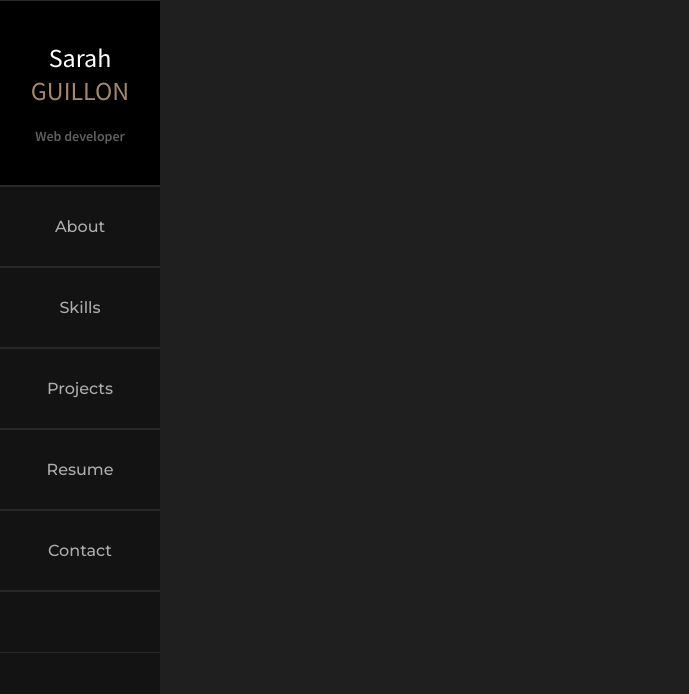
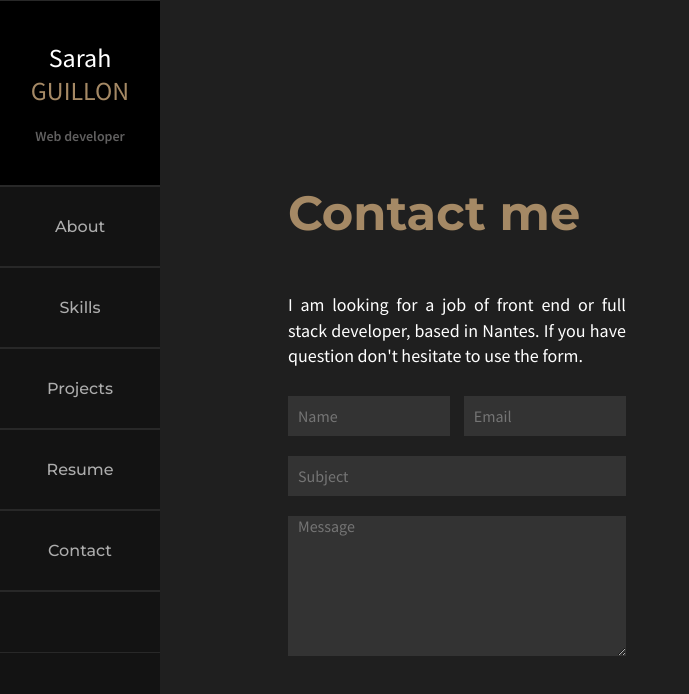
Before and after one commit to SarahGuillon/react_portfolio, a React (Create React App) app: page /contact in a window 1280 px wide. Shown: the top 694 px of the page, without its empty margins (0-689 px from the left). Built offline with nearby package versions, Linux system fonts and the light colour scheme.

Commit message:
form contact

```diff
--- a/src/About.js
+++ b/src/About.js
@@ -1,18 +1,22 @@
+import { Link } from 'react-router-dom';
+
 const About = () => {
   return (
     <div className="card">
       <div className="title">
         <h1> About me</h1>
-        <p>Open to work :)</p>
+        <p> { `Open to work :) `}</p>
       </div>
       <text>
-        I am Sarah Guillon, 30 years old, <strong>located in Nantes.</strong> <br></br><br></br>
-        I am graduated from <strong>Neoma Business School</strong> and worked 5 years in Financial Controlling. <br></br><br></br>
+        I am Sarah Guillon, 30 years old, located in Nantes. <br></br>
+        I am graduated from Neoma Business School and worked 5 years in Financial Controlling. <br></br><br></br>
         In 2022, I started a new challenge, I decided to learn coding and loved it ! <br></br>
-        I participated to the <strong>intensive 9-week bootcamp organized by Le Wagon Nantes.</strong><br></br> I am currently <span><strong>looking for a job of front end or full stack developer.</strong></span><br></br><br></br>
-        <strong>Learning continuously</strong>,  <strong>developing my creativity</strong> and <strong>working within a team </strong>is a great source of motivation for me.<br></br><br></br>
+        I participated to the intensive 9-week bootcamp organized by <a href="https://www.lewagon.com/fr/nantes" target="_blank">Le Wagon Nantes</a>.<br></br>
+        <span>I am currently looking for a job of front end or full stack developer.</span><br></br><br></br>
+        Learning continuously,  developing my creativity and working within a team is a great source of motivation for me.
         I am a curious person, social and well-organized. Thanks to my previous experiences, I developed my capacity for rigor, analysis and my autonomy.<br></br><br></br>
-        When I'm not coding, I enjoy doing sports, going out with my friends, travelling, hiking, as well as manual and creative activities : sewing, dried flowers, macramé...
+        When I'm not learning code, I enjoy doing sports, going out with my friends, travelling, hiking, as well as manual and creative activities : sewing, dried flowers, macramé...<br></br><br></br>
+        <span>Interested in my profile ? <Link to="/contact">Contact me</Link></span>
       </text>
     </div>
   );
--- a/src/App.js
+++ b/src/App.js
@@ -1,5 +1,6 @@
 import Home from './Home';
 import About from './About';
+import Contact from './Contact';
 import Navbar from './Navbar';
 import { BrowserRouter as Router, Route, Routes} from 'react-router-dom';
 
@@ -12,6 +13,7 @@ function App() {
         <Routes>
           <Route path="/" exact element={<Home />} />
           <Route path="/about" element={<About />} />
+          <Route path="/contact" element={<Contact />} />
         </Routes>
       </div>
     </div>
--- /dev/null
+++ b/src/Contact.js
@@ -0,0 +1,42 @@
+
+const Contact = () => {
+  return (
+    <div className="card">
+      <div className="title">
+        <h1> Contact me</h1>
+      </div>
+      <div className="contact-form">
+        <p className="contact-subtitle">I am looking for a job of front end or full stack developer, based in Nantes. If you have question don't hesitate to use the form.</p>
+        <form>
+          <div className="name-email">
+            <input
+              type="text"
+              required
+              placeholder="Name"
+            />
+            <input
+              type="text"
+              required
+              placeholder="Email"
+            />
+          </div>
+          <div className="email-content">
+            <input
+              type="text"
+              required
+              placeholder="Subject"
+            />
+            <textarea
+              type="text"
+              required
+              placeholder="Message"
+            />
+          </div>
+          {/* <button> Send message </button> */}
+        </form>
+      </div>
+    </div>
+  );
+}
+
+export default Contact;
--- a/src/Home.js
+++ b/src/Home.js
@@ -7,7 +7,7 @@ const Home = () => {
       <div className="left-box">
         <p className="presentation"> <span>Hello, </span>I'm Sarah,<br></br> web developer</p>
         <p className="detail"> Front End / Full Stack Developer </p>
-        <div className="contact"><Link to=""> Contact me</Link></div>
+        <div className="contact"><Link to="/contact"> Contact me</Link></div>
       </div>
       <div className="right-box">
         {/* <img src={' '} alt="profile picture"/> */}
--- a/src/Navbar.js
+++ b/src/Navbar.js
@@ -26,7 +26,7 @@ const Navbar = () => {
         <Link to=""> Resume </Link>
       </li>
       <li>
-        <Link to="">Contact</Link>
+        <Link to="./contact">Contact</Link>
       </li>
       <li>
         <div className="social">
--- a/src/index.css
+++ b/src/index.css
@@ -1,5 +1,5 @@
 @import url('https://fonts.googleapis.com/css2?family=Montserrat:wght@400;500;600;700;800;900&display=swap');
-@import url('https://fonts.googleapis.com/css2?family=Source+Sans+Pro:wght@300;400;600&display=swap');
+@import url('https://fonts.googleapis.com/css2?family=Source+Sans+Pro:wght@300;400;600;700&display=swap');
 @import url('https://fonts.googleapis.com/css2?family=Shadows+Into+Light&display=swap');
 
 /* all */
@@ -11,12 +11,13 @@
 .content {
   margin-left: 30vh;
   margin-right: 30vh  ;
-  margin-top: 18vh;
+  margin-top: 14vh;
   padding: 5vh 5vh;
 }
 
 /* homepage */
 .home {
+  margin-top: 6vh;
   color:#FFFFFF;
   display: flex;
   justify-content:space-between;
@@ -73,7 +74,7 @@
   padding: 0;
   margin: 0;
 }
-.navbar li, a {
+.navbar li, .navbar a {
   margin: 0 auto;
   padding: 30px 0;
   border-top: 1px solid #282828;
@@ -125,19 +126,18 @@
 .card {
   color: white;
   text-align: justify;
-  max-width: 800px;
+  max-width: 60%;
 }
 
 .card .title {
   display: flex;
   align-items: center;
   justify-content: space-between;
-
 }
 
 .card .title h1 {
   color: #A58965;
-  font-size: 50px;
+  font-size: 48px;
 }
 
 .card .title p {
@@ -148,3 +148,54 @@
   position: relative;
   top: -100px;
 }
+
+.card text, .card span, .card p {
+  font-family: 'Source Sans Pro', sans-serif;
+  font-size: 18px;
+  line-height: 1.4;
+}
+
+.card text a {
+  text-decoration: none;
+  font-family: 'Source Sans Pro', sans-serif;
+  font-size: 18px;
+  color: #e4c9a6;
+}
+
+.card text span {
+  text-decoration: blink;
+}
+
+/* form */
+
+.contact-form {
+  width:  80%;
+}
+
+.name-email {
+  display: flex;
+  justify-content: space-between;
+  align-items: center;
+}
+
+input, textarea {
+  background-color: #333333;
+  border: 0;
+  margin: 10px 0;
+  box-sizing:border-box;
+  padding: 0px 10px;
+  font-size: 16px;
+  font-family: 'Source Sans Pro', sans-serif;
+  color: white;
+  padding: 0px 10px;
+  width: 100%;
+  height: 40px;
+}
+
+.name-email input {
+  width: 48%;
+}
+
+.email-content textarea {
+  height: 140px;
+}
```
